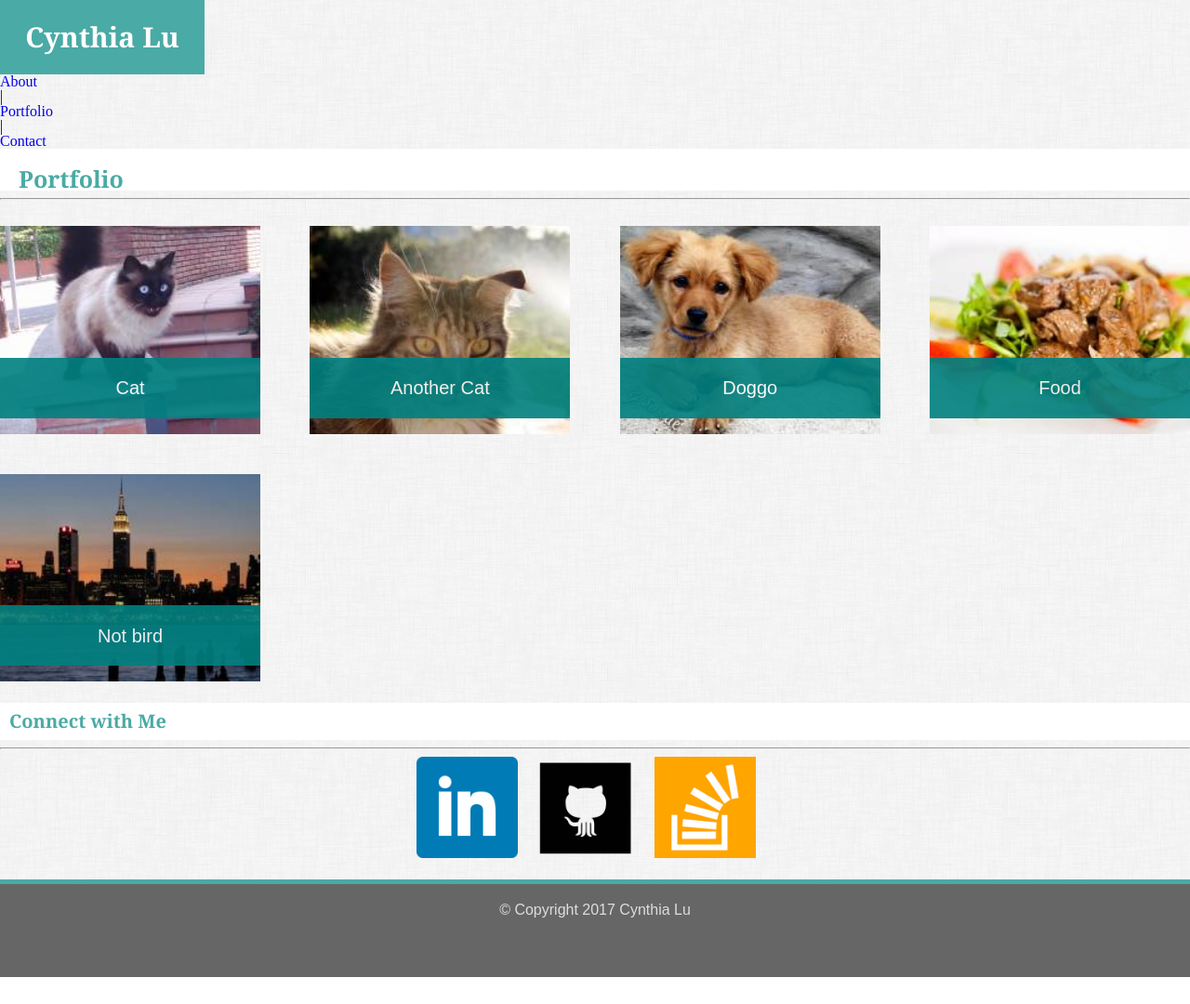
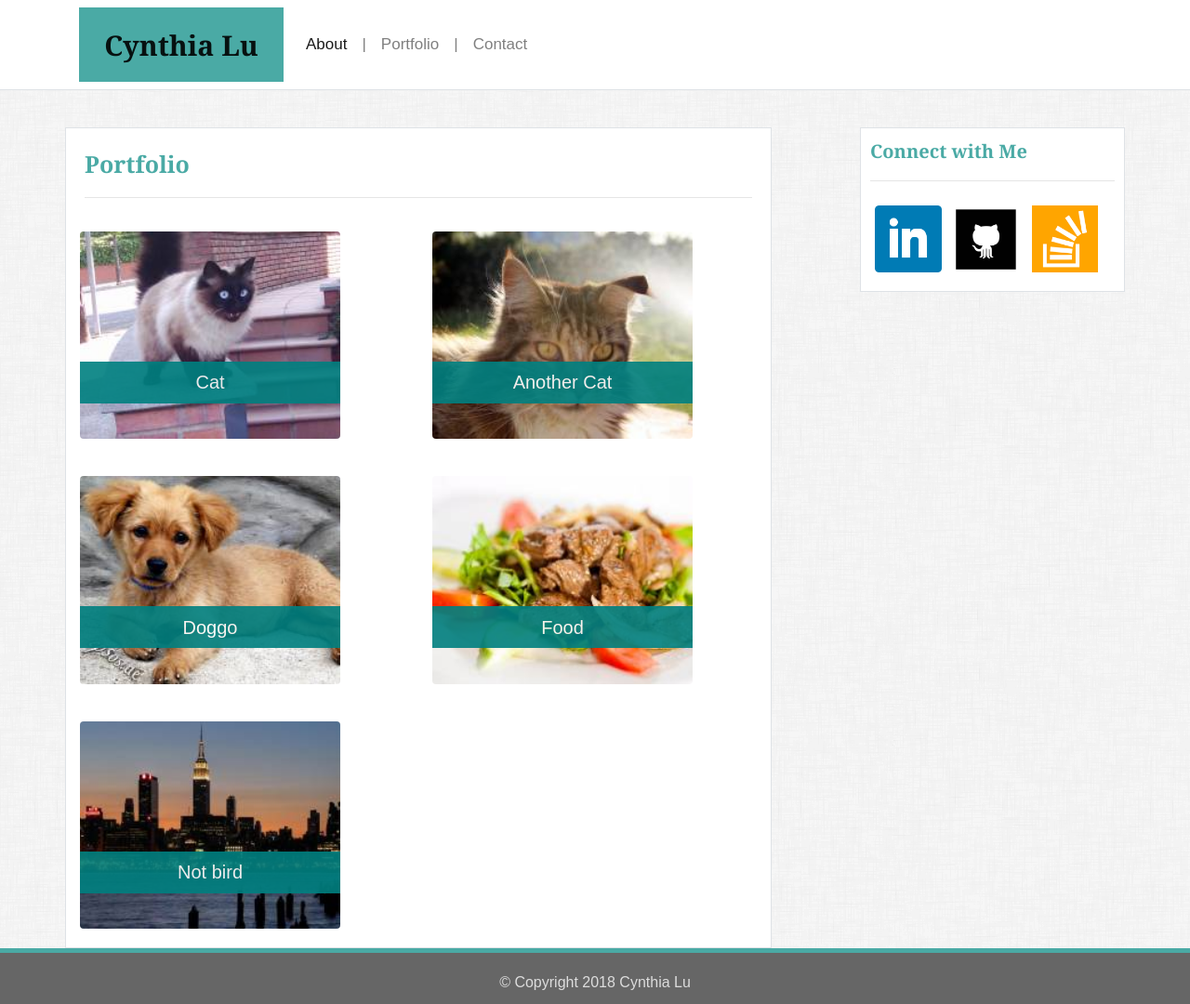
Before and after one commit to cynthialu42/bootstrap-portfolio, a plain HTML site: page portfolio.html in a window 1280 px wide. Shown: the whole page at 93% size. Before the commit the page ends 1051 px from the top, so only its background shows below. Drawn offline with nearby package versions, Linux system fonts and the light colour scheme.

Commit message:
finished bootstrap portfolio page

```diff
--- a/assets/css/style.css
+++ b/assets/css/style.css
@@ -125,11 +125,6 @@ button[type=submit]{
     font-family: 'Arial', 'Helvetica Neue', Helvetica, sans-serif;
 }
 
-.portfolio-wrapper {
-    display: flex;
-    justify-content: space-between;
-    flex-wrap: wrap;
-}
 
 .portfolio-img {
     width: 280px;
@@ -137,14 +132,14 @@ button[type=submit]{
 }
 
 .portfolio-img-wrapper {
-    width: 280px;
+
     position: relative;
 }
 
 .over-label {
     background: teal;
     position: absolute;
-    bottom: 40px;
+    top: 40px;
     width: 100%;
     height: 45px;
     opacity: .9;
@@ -161,7 +156,3 @@ button[type=submit]{
 a:hover {
     opacity: .8;
 }
-
-.nav-links {
-    text-decoration: none;
-}
--- a/portfolio.html
+++ b/portfolio.html
@@ -3,37 +3,123 @@
 <head>
         <meta charset="utf-8" />
         <meta http-equiv="X-UA-Compatible" content="IE=edge">
-    <title>Cynthia's Portfolio</title>
+        <title>About Cynthia</title>
         <meta name="viewport" content="width=device-width, initial-scale=1">
+        <link rel="stylesheet" href="./assets/css/reset.css">
+        <link rel="stylesheet" href="https://maxcdn.bootstrapcdn.com/bootstrap/4.0.0/css/bootstrap.min.css" integrity="sha384-Gn5384xqQ1aoWXA+058RXPxPg6fy4IWvTNh0E263XmFcJlSAwiGgFAW/dAiS6JXm" crossorigin="anonymous">
         <link rel="stylesheet" href="./assets">
-    <link rel="stylesheet" href="./assets/css/reset.css">
         <link rel="stylesheet" href="./assets/css/style.css">
 
 </head>
 <body class="background">
-    <!-- Begin Top Navigation Header -->
-    <div class="header">
-        <div class="header-content">
-            <h1 class="name">Cynthia Lu</h1>
-            <nav class="nav-wrapper">
-                <a class="nav-links" href="./index.html">
-                    <div class="nav-items">About</div>
-                </a>
-                <div class="nav-items">|</div>
-                <a class="nav-links" href="./portfolio.html">
-                    <div class="nav-items">Portfolio</div>
-                </a>
-                <div class="nav-items">|</div>
-                <a class="nav-links" href="./contact.html">
-                    <div class="nav-items">Contact</div>
-                </a>
-            </nav>
+    <nav class="navbar navbar-expand-lg navbar-light bg-white border-bottom border-grey">
+        <div class="container">
+            <a class="navbar-brand name" href="#">Cynthia Lu</a>
+            <button class="navbar-toggler" type="button" data-toggle="collapse" data-target="#navbarNav" aria-controls="navbarNav" aria-expanded="false" aria-label="Toggle navigation">
+                <span class="navbar-toggler-icon"></span>
+            </button>
+            <div class="collapse navbar-collapse" id="navbarNav">
+                <ul class="navbar-nav">
+                    <li class="nav-item active">
+                        <a class="nav-link cyl-nav-items" href="./index.html">About <span class="sr-only">(current)</span></a>
+                    </li>
+                    <li class="nav-item">
+                            <a class="nav-link cyl-nav-items" href="#">|</a>
+                    </li>
+                    <li class="nav-item">
+                        <a class="nav-link cyl-nav-items" href="./portfolio.html">Portfolio</a>
+                    </li>
+                    <li class="nav-item">
+                            <a class="nav-link cyl-nav-items" href="#">|</a>
+                    </li>
+                    <li class="nav-item">
+                        <a class="nav-link cyl-nav-items" href="./contact.html">Contact</a>
+                    </li>
+                </ul>
             </div>
         </div>
-    <!-- End Navigation Header -->
+    </nav>
+    <div class="container">
+        <div class="row">
+            <div class="col-12 space"></div>
+        </div>
+        <div class="row">
+            <div class="col-md-8 border border-grey">
+                <div class="row">
+                    <div class="col-12 title">
+                        Portfolio
+                        <hr>
+                    </div>
+                </div>
+                <div class="row">
+                    <div class="col-md-6 bg-white">
+                        <a href="" class="portfolio-img-wrapper">
+                            <img src="./assets/images/cat2.jpg" class="rounded img-fluid portfolio-img" alt="image of first cat"/>
+                            <div class="over-label">Cat</div>
+                        </a>
+                    </div>
+                    <div class="col-md-6 bg-white">
+                        <a href="" class="portfolio-img-wrapper">
+                            <img src="./assets/images/cat1.jpg" class="rounded img-fluid portfolio-img" alt="image of second cat"/>
+                            <div class="over-label">Another Cat</div>
+                        </a>
+                    </div>
 
-    <div class="content-wrapper">
-        <!-- Begin Portfolio Section -->
+                </div>
+                <div class="row">
+                    <div class="col-md-6 bg-white">
+                        <a href="" class="portfolio-img-wrapper">
+                            <img src="./assets/images/dog.jpg" class="rounded img-fluid portfolio-img" alt="image of dog"/>
+                            <div class="over-label">Doggo</div>
+                        </a>
+                    </div>
+                    <div class="col-md-6 bg-white">
+                        <a href="" class="portfolio-img-wrapper">
+                            <img src="./assets/images/food.jpg" class="rounded img-fluid portfolio-img" alt="image of food"/>
+                            <div class="over-label">Food</div>
+                        </a>
+                    </div>
+                </div>
+                <div class="row">
+                    <div class="col-md-6 bg-white">
+                        <a href="" class="portfolio-img-wrapper">
+                            <img src="./assets/images/city.jpg" class="rounded img-fluid portfolio-img" alt="image of city"/>
+                            <div class="over-label">Not bird</div>
+                        </a>
+                    </div>
+                    <div class="col-md-6 bg-white">
+
+                    </div>
+                </div>
+            </div>
+            <div class="col-md-1"></div>
+            <div class="col-md-3">
+                <div class="row">
+                    <div class="col-12 connect-with-me border-top border-right border-left border-grey" >
+                        Connect with Me
+                        <hr>
+                    </div>
+                </div>
+                <div class="row">
+                    <div class="col-12 bg-white border-bottom border-right border-left border-grey">
+                        <div class="contact-img">
+                            <a href="https://www.linkedin.com/in/cynthia-l-b6931459/">
+                                <img class="icon" src="./assets/images/linkedin_icon.png"/>
+                            </a>
+                            <a href="https://github.com/cynthialu42">
+                                <img class="icon" src="./assets/images/github_icon.png"/>
+                            </a>
+                            <a href="https://stackoverflow.com/users/9264601/c-lu?tab=profile">
+                                <img class="icon" src="./assets/images/stackoverflow_icon.png"/>
+                            </a>
+                        </div>
+                    </div>
+                </div>
+            </div>
+        </div>
+    </div>
+    <!--<div class="content-wrapper">
+        Begin Portfolio Section
         <div class="left-column">
             <h2 class="title">Portfolio</h2>
             <hr>
@@ -70,32 +156,15 @@
                 </div>
             </div>
         </div>
-        <!-- End Portfolio Section -->
+        End Portfolio Section
 
-        <!-- Begin Connect With Me Section -->
-        <div class="right-column">
-            <h3 class="connect-with-me">Connect with Me</h3>
-            <hr>
-            <div class="contact-img">
-                <a href="https://www.linkedin.com/in/cynthia-l-b6931459/">
-                    <img class="icon" src="./assets/images/linkedin_icon.png"/>
-                </a>
-                <a href="https://github.com/cynthialu42">
-                    <img class="icon" src="./assets/images/github_icon.png"/>
-                </a>
-                <a href="https://stackoverflow.com/users/9264601/c-lu?tab=profile">
-                    <img class="icon" src="./assets/images/stackoverflow_icon.png"/>
-                </a>
+    </div>-->
+
+    <div class="footer navbar-fixed-bottom">
+        <p>
+            © Copyright 2018 Cynthia Lu
+        </p>
     </div>
-        </div>
-        <!-- End Connect With Me Section -->
-    </div>
-
-    <!-- Begin Footer -->
-    <footer class="footer">
-            © Copyright 2017 Cynthia Lu
-    </footer>
-    <!-- End Footer -->
 
 </body>
 </html>
```
Also changed, not shown: contact.html (+3 -3 lines), index.html (+3 -3 lines). Lines whose indentation alone changed are shown as unchanged.
